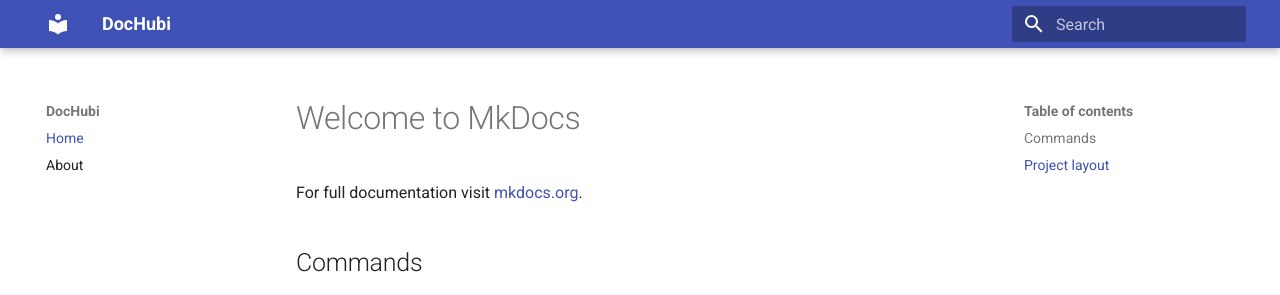
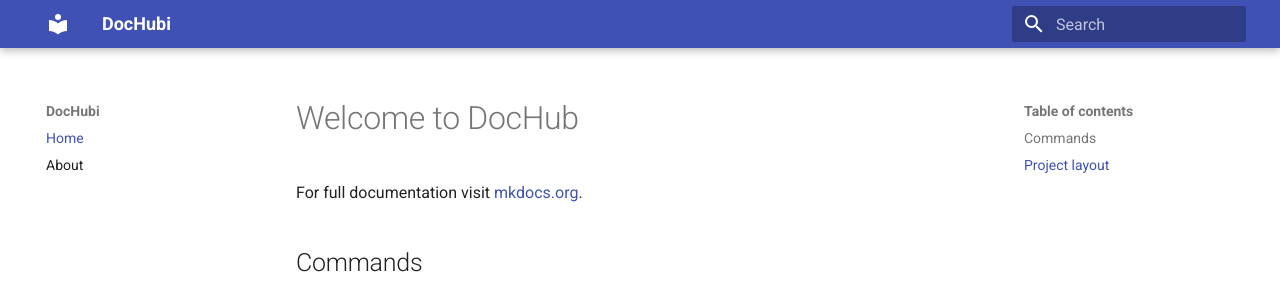
Before and after one commit to muchensthughs/DocHub, an MkDocs documentation site: the page built from docs/index.md, in a window 1280 px wide. Shown: the top 295 px of the page. Built offline with MkDocs 1.6.1 and Material for MkDocs 9.7.7, drawn with Linux system fonts in a browser that asks for light colours.

Commit message:
add title

```diff
--- a/docs/index.md
+++ b/docs/index.md
@@ -1,4 +1,4 @@
-# Welcome to MkDocs
+# Welcome to DocHub
 
 For full documentation visit [mkdocs.org](https://www.mkdocs.org).
 
```
